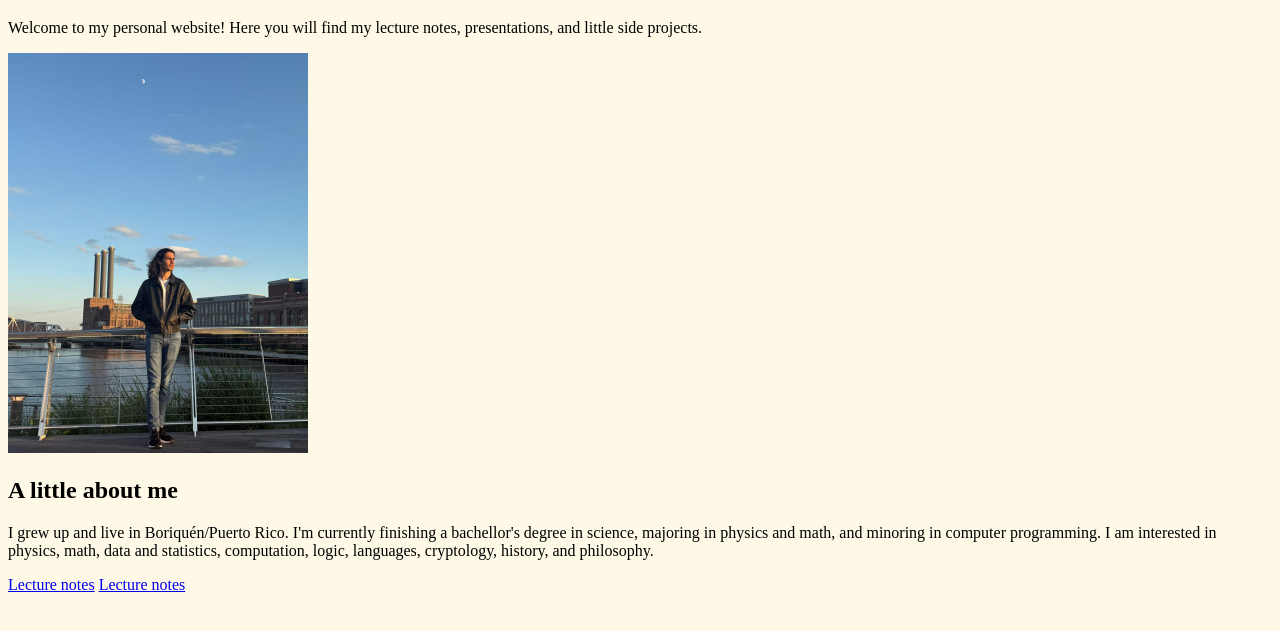
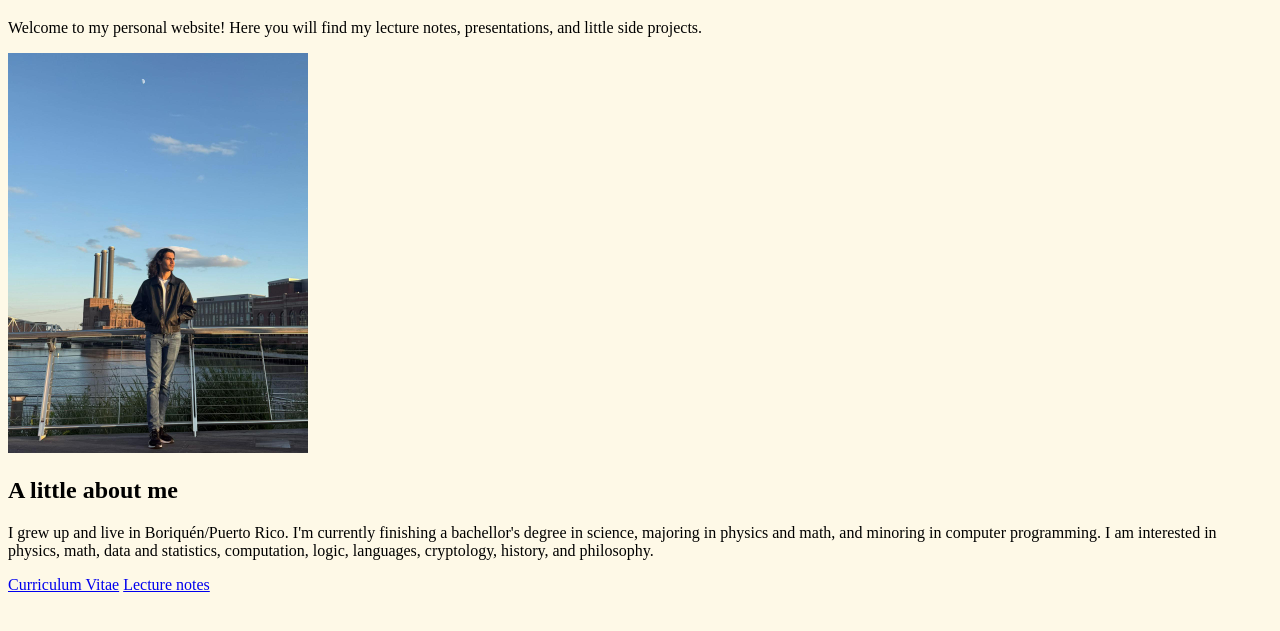
Before and after one commit to Arawakan-Physicist/First-personal-website, a plain HTML site: page index.html in a window 1280 px wide. Shown: the part 61-692 px from the top of the page. Drawn offline with Linux system fonts and the light colour scheme.

Commit message:
Update index.html

```diff
--- a/index.html
+++ b/index.html
@@ -14,9 +14,9 @@
 
 <p>I grew up and live in Boriquén/Puerto Rico. I'm currently finishing a bachellor's degree in science, majoring in physics and math, and minoring in computer programming. I am interested in physics, math, data and statistics, computation, logic, languages, cryptology, history, and philosophy.</p>
 
+<a href="CV.html">Curriculum Vitae</a>
+
 <a href="lecture_notes.html">Lecture notes</a>
-
-<a href="CV.html">Lecture notes</a>
 
 </body>
 </html>
```
